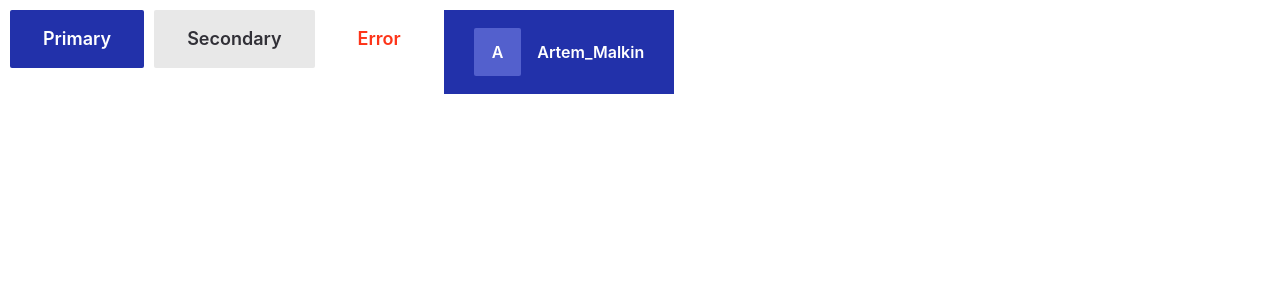
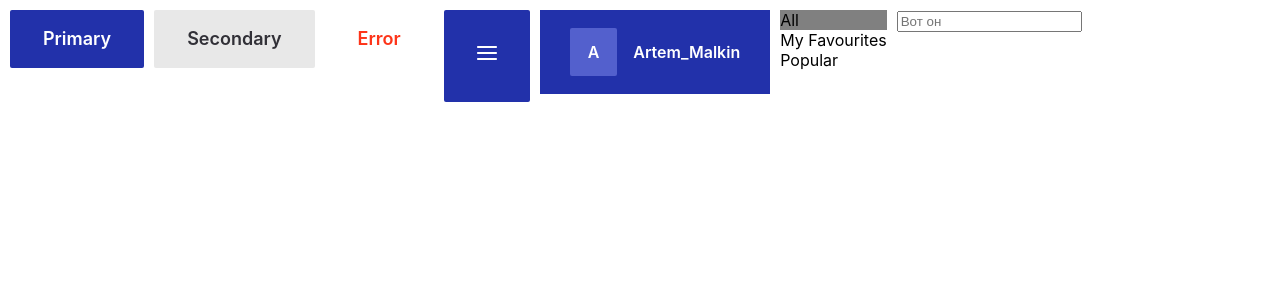
Before and after one commit to vl-domorad/FE32, a React (Create React App) app: page / in a window 1280 px wide. Shown: the top 300 px of the page. Built offline with nearby package versions, Linux system fonts and the light colour scheme.

Commit message:
Lesson 3 - Work with state, lists and condition render

```diff
--- a/src/App.module.css
+++ b/src/App.module.css
@@ -7,3 +7,9 @@
   gap: 10px;
   padding: 10px;
 }
+.burgerButton {
+  padding: 30px;
+}
+.activeTab {
+  background-color: grey;
+}
--- a/src/App.tsx
+++ b/src/App.tsx
@@ -1,11 +1,50 @@
-import React from "react";
+import React, { useState } from "react";
+import classNames from "classnames";
 
 import Button, { ButtonTypes } from "./Components/Button";
+import { CloseIcon, BurgerClosedIcon } from "./Assets/icons";
 import UserName from "./Components/UserName";
 //@ts-ignore
 import styles from "./App.module.css";
+import Input from "./Components/Input";
+
+enum Tabs {
+  All = "all",
+  Favourites = "myFavourites",
+  Popular = "popular",
+}
+
+const TABS_NAMES = [
+  { name: "All", key: Tabs.All },
+  { name: "My Favourites", key: Tabs.Favourites },
+  { name: "Popular", key: Tabs.Popular },
+];
 
 const App = () => {
+  const [isOpened, setOpened] = useState(false); // 1 click => isOpened === true; 2 click => isOpened = false
+
+  const [activeTab, setActiveTab] = useState(Tabs.All);
+
+  // const [userData, setUserData] = useState({ name: "", surname: "" });
+  //
+  // const onChangeUserData = (value: string, field: string) => {
+  //   setUserData((prevValue) => ({ ...prevValue, [field]: value }));
+  // };
+  //
+  // onChangeUserData("Andropov", "surname");
+  // onChangeUserData("Vasya", "name");
+  // console.log(userData.name + "  " + userData.surname);
+
+  const onTabClick = (tab: Tabs) => {
+    setActiveTab(tab);
+  };
+
+  const [inputValue, setInputValue] = useState("");
+
+  const onChange = (value: string) => {
+    setInputValue(value);
+  };
+
   return (
     <div className={styles.container}>
       <Button
@@ -23,7 +62,37 @@
         type={ButtonTypes.Error}
         onClick={() => alert("Error")}
       />
-      <UserName username={'Artem_Malkin'} />
+      <Button
+        title={!isOpened ? <BurgerClosedIcon /> : <CloseIcon />}
+        type={ButtonTypes.Primary}
+        className={styles.burgerButton}
+        onClick={() => setOpened(!isOpened)} // 1. !false => true 2. !true => false
+      />
+      <UserName username={"Artem_Malkin"} />
+      <div>
+        {TABS_NAMES.map((tab) => {
+          return (
+            <div
+              key={tab.key}
+              onClick={() => onTabClick(tab.key)}
+              className={classNames({
+                [styles.activeTab]: tab.key === activeTab,
+              })}
+            >
+              {tab.name}
+            </div>
+          );
+        })}
+      </div>
+      <Input
+        value={inputValue}
+        onChange={onChange}
+        placeholder={"Вот он"}
+        // disabled={false}
+        // title={"Какое-то название инпута"}
+        // error={"Error text"}
+      />
+      <div>{inputValue}</div>
     </div>
   );
 };
--- /dev/null
+++ b/src/Assets/icons/BurgerClosedIcon.tsx
@@ -0,0 +1,20 @@
+import React from "react";
+
+export const BurgerClosedIcon = ({ width = "24", height = "24", fill = "white" }) => {
+  return (
+    <svg
+      width={width}
+      height={height}
+      viewBox="0 0 24 24"
+      fill="none"
+      xmlns="http://www.w3.org/2000/svg"
+    >
+      <path
+        fillRule="evenodd"
+        clipRule="evenodd"
+        d="M21 7H3C2.448 7 2 6.552 2 6C2 5.448 2.448 5 3 5H21C21.553 5 22 5.448 22 6C22 6.552 21.553 7 21 7ZM21 13H3C2.448 13 2 12.552 2 12C2 11.448 2.448 11 3 11H21C21.553 11 22 11.448 22 12C22 12.552 21.553 13 21 13ZM3 19H21C21.553 19 22 18.553 22 18C22 17.447 21.553 17 21 17H3C2.448 17 2 17.447 2 18C2 18.553 2.448 19 3 19Z"
+        fill={fill}
+      />
+    </svg>
+  );
+};
--- /dev/null
+++ b/src/Assets/icons/CloseIcon.tsx
@@ -0,0 +1,24 @@
+import React from "react";
+
+export const CloseIcon = ({
+  width = "24",
+  height = "24",
+  fill = "white",
+}) => {
+  return (
+    <svg
+      width={width}
+      height={height}
+      viewBox="0 0 24 24"
+      fill="none"
+      xmlns="http://www.w3.org/2000/svg"
+    >
+      <path
+        fillRule="evenodd"
+        clipRule="evenodd"
+        d="M17.6569 16.2426L13.4142 12L17.6569 7.75735C18.0472 7.36702 18.0472 6.73346 17.6569 6.34313C17.2665 5.95281 16.633 5.95281 16.2426 6.34313L12 10.5858L7.75736 6.34313C7.36704 5.95281 6.73347 5.95281 6.34315 6.34313C5.95282 6.73346 5.95282 7.36702 6.34315 7.75735L10.5858 12L6.34315 16.2426C5.95212 16.6337 5.95282 17.2665 6.34315 17.6568C6.73347 18.0472 7.36633 18.0479 7.75736 17.6568L12 13.4142L16.2426 17.6568C16.6337 18.0479 17.2665 18.0472 17.6569 17.6568C18.0472 17.2665 18.0479 16.6337 17.6569 16.2426Z"
+        fill={fill}
+      />
+    </svg>
+  );
+};
--- /dev/null
+++ b/src/Assets/icons/index.ts
@@ -0,0 +1,2 @@
+export * from "./BurgerClosedIcon";
+export * from "./CloseIcon";
--- a/src/Components/Button/Button.tsx
+++ b/src/Components/Button/Button.tsx
@@ -1,4 +1,4 @@
-import React, { FC } from "react";
+import React, { FC, ReactElement } from "react";
 import classnames from "classnames";
 
 //@ts-ignore
@@ -17,7 +17,7 @@
 // !!{} -> !!true -> !false -> true
 
 type ButtonProps = {
-  title: string;
+  title: string | ReactElement;
   type: ButtonTypes;
   onClick: () => void;
   className?: string;
--- /dev/null
+++ b/src/Components/Input/Input.tsx
@@ -0,0 +1,43 @@
+import React, { FC, ChangeEvent } from "react";
+
+//@ts-ignore
+import styles from "Input.module.css";
+
+type InputProps = {
+  value: string;
+  onChange: (value: string) => void;
+  placeholder?: string;
+  disabled?: boolean;
+  title?: string;
+  error?: string;
+};
+
+const Input: FC<InputProps> = ({
+  value,
+  onChange,
+  placeholder,
+  disabled,
+  title,
+  error,
+}) => {
+  const onChangeInput = (event: ChangeEvent<HTMLInputElement>) => {
+    onChange(event.target.value);
+  };
+
+  return (
+    <div>
+      {title && <div>{title}</div>}
+      <input
+        value={value}
+        onChange={onChangeInput}
+        placeholder={placeholder}
+        disabled={disabled}
+      />
+      {error && <div>{error}</div>}
+    </div>
+  );
+};
+
+export default Input;
+
+// input.on('change', (event) => {event.target.value})
--- /dev/null
+++ b/src/Components/Input/index.ts
@@ -0,0 +1 @@
+export { default } from './Input'
--- /dev/null
+++ b/src/Components/TabsList/TabsList.tsx
@@ -0,0 +1 @@
+export {} //TODO: удалить когда будете писать ДЗ
--- /dev/null
+++ b/src/Components/TabsList/index.ts
@@ -0,0 +1 @@
+export {} // TODO: удалить когда будете писать ДЗ
```
Also changed, not shown: src/Components/Input/Input.module.css (added).
